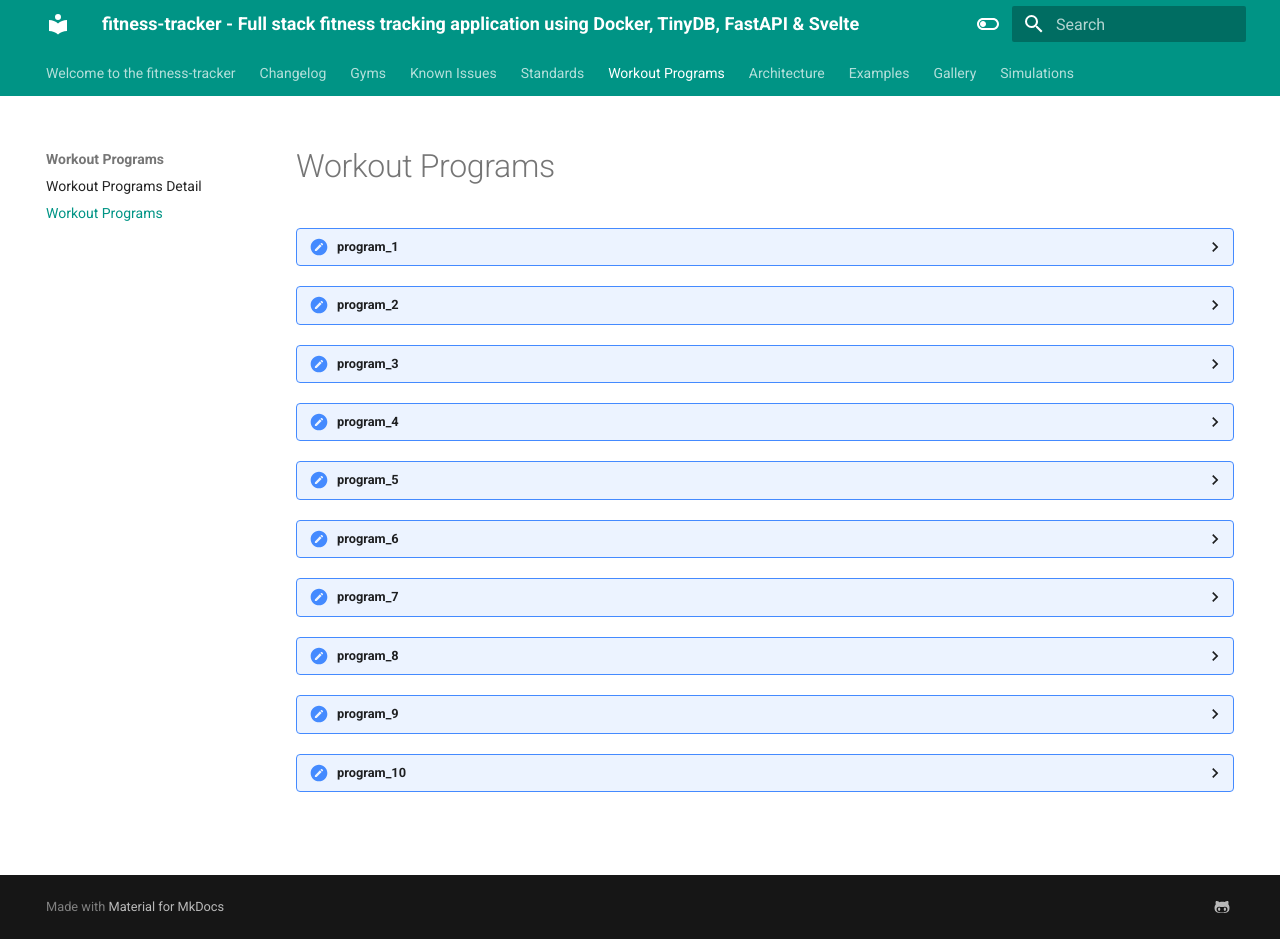
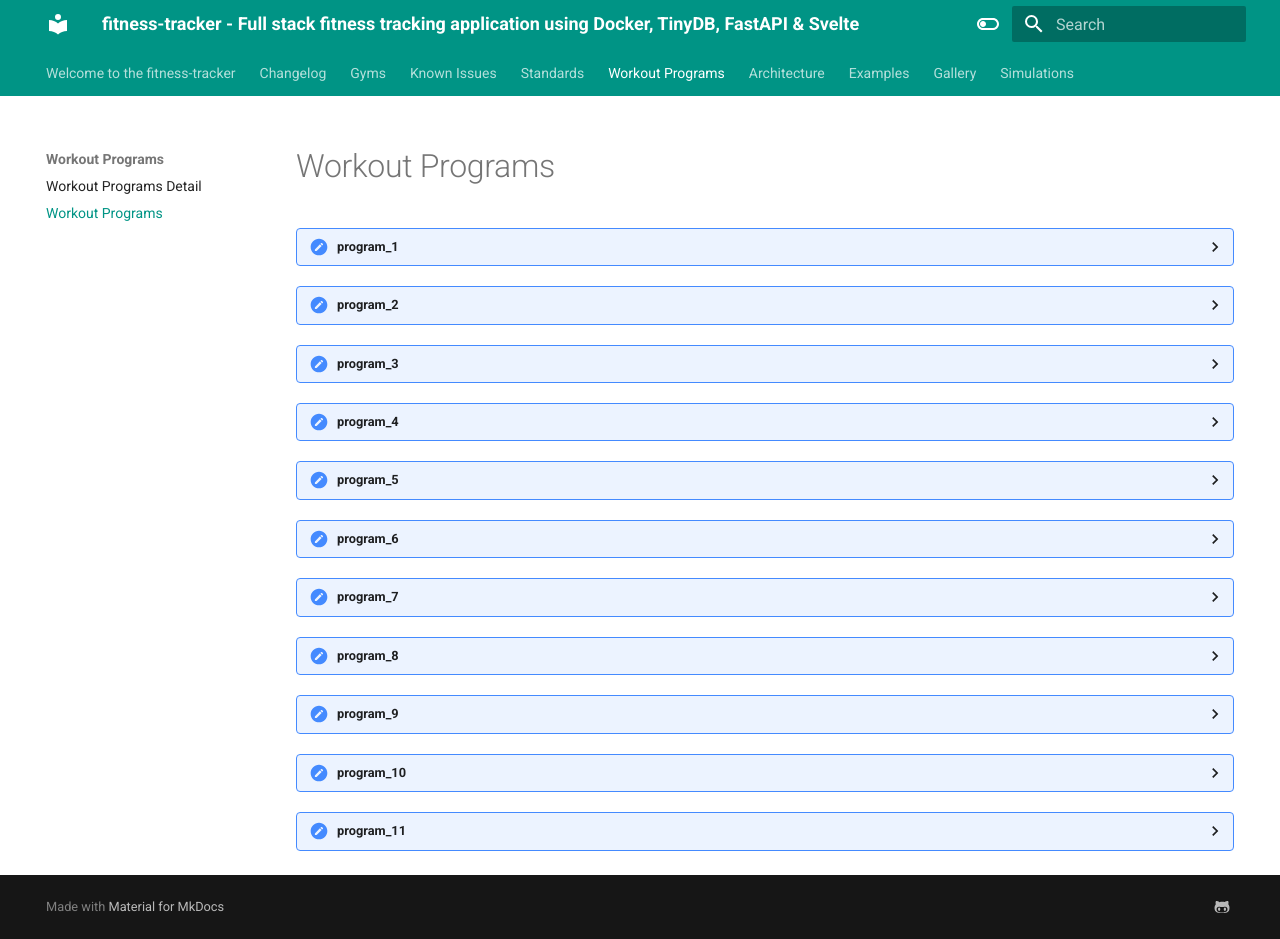
Before and after one commit to TheNewThinkTank/fitness-tracker, an MkDocs documentation site: the page built from docs/project_docs/Workout-Programs/workout_programs.md, in a window 1280 px wide and 939 px high. Built offline with MkDocs 1.6.1 and Material for MkDocs 9.7.7, drawn with Linux system fonts in a browser that asks for light colours; some of the changed text lies outside the part shown.

Commit message:
docs: add pgm 11 placeholder

```diff
--- a/docs/project_docs/Workout-Programs/workout_programs.md
+++ b/docs/project_docs/Workout-Programs/workout_programs.md
@@ -169,8 +169,27 @@
       &nbsp;&nbsp;&nbsp;&nbsp;The program will incorporate both heavy compound lifts<br>
       &nbsp;&nbsp;&nbsp;&nbsp;and higher-rep isolation exercises.<br>
     start: 2025-01-04<br>
-    end: 2025-MM-DD<br>
-    program_iterations: 12<br>
-    number_of_workouts: 48<br>
+    end: 2025-05-24<br>
+    program_iterations: 6<br>
+    number_of_workouts: 24<br>
 
 </details>
+
+<details>
+
+  <summary>program_11</summary>
+
+    name: HYBRID-STRENGTH-HYPERTROPHY<br>
+    splits:
+      - foo
+      - bar
+      - baz
+      - qux
+    description:<br>
+      &nbsp;&nbsp;&nbsp;&nbsp;desc
+    start: 2025-MM-DD<br>
+    end: 2025-MM-DD<br>
+    program_iterations: 6<br>
+    number_of_workouts: 24<br>
+
+</details>
```
Also changed, not shown: docs/project_docs/Workout-Programs/workout_programs.yml (+4 -4 lines).
